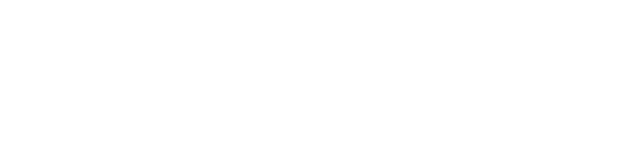
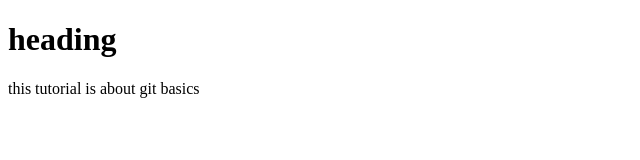
Before and after one commit to SherryNjuguna/git-basics, a plain HTML site: page index.html in a window 1280 px wide. Shown: the whole page, without its empty margins (0-640 px from the left). Drawn offline with Linux system fonts and the light colour scheme.

Commit message:
modified index.html

```diff
--- a/index.html
+++ b/index.html
@@ -8,5 +8,8 @@
 </head>
 <body>
 
+    <h1>heading</h1>
+    <p>this tutorial is about git basics</p>
+
 </body>
 </html>
```
